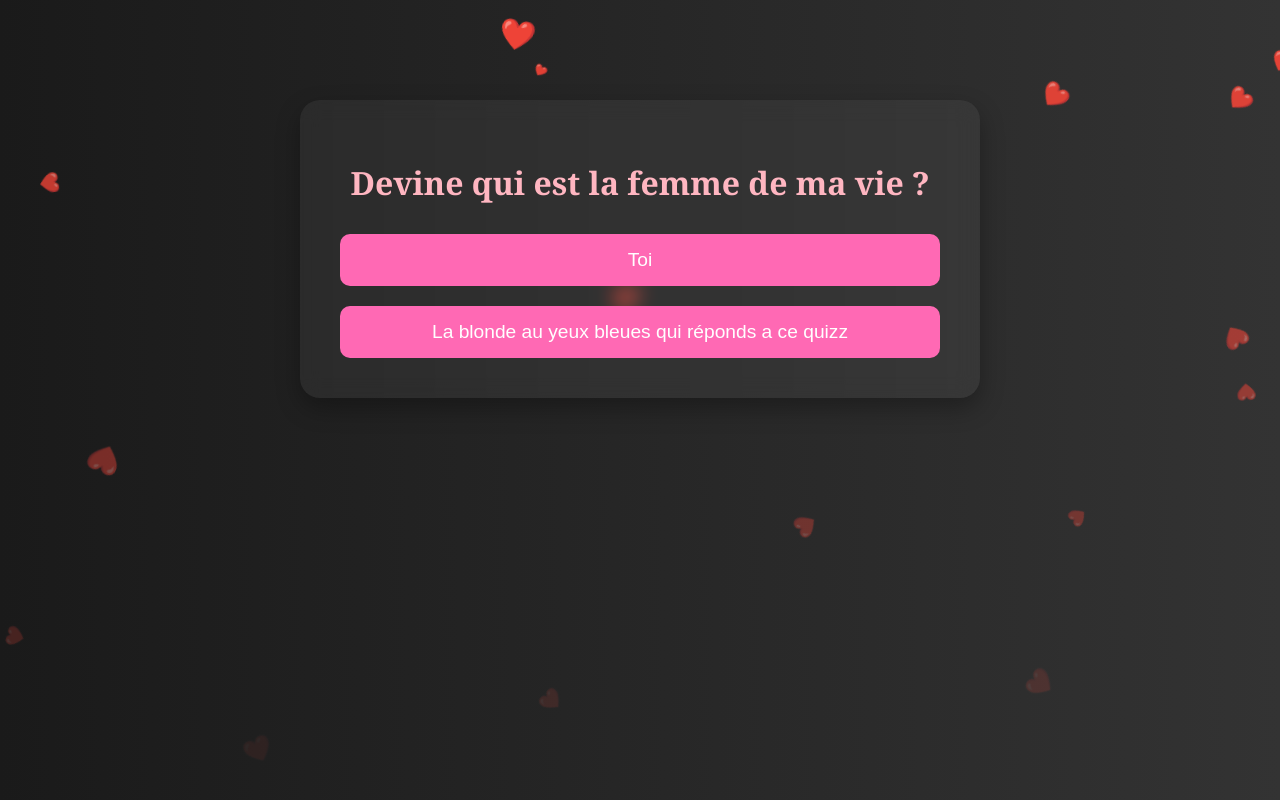
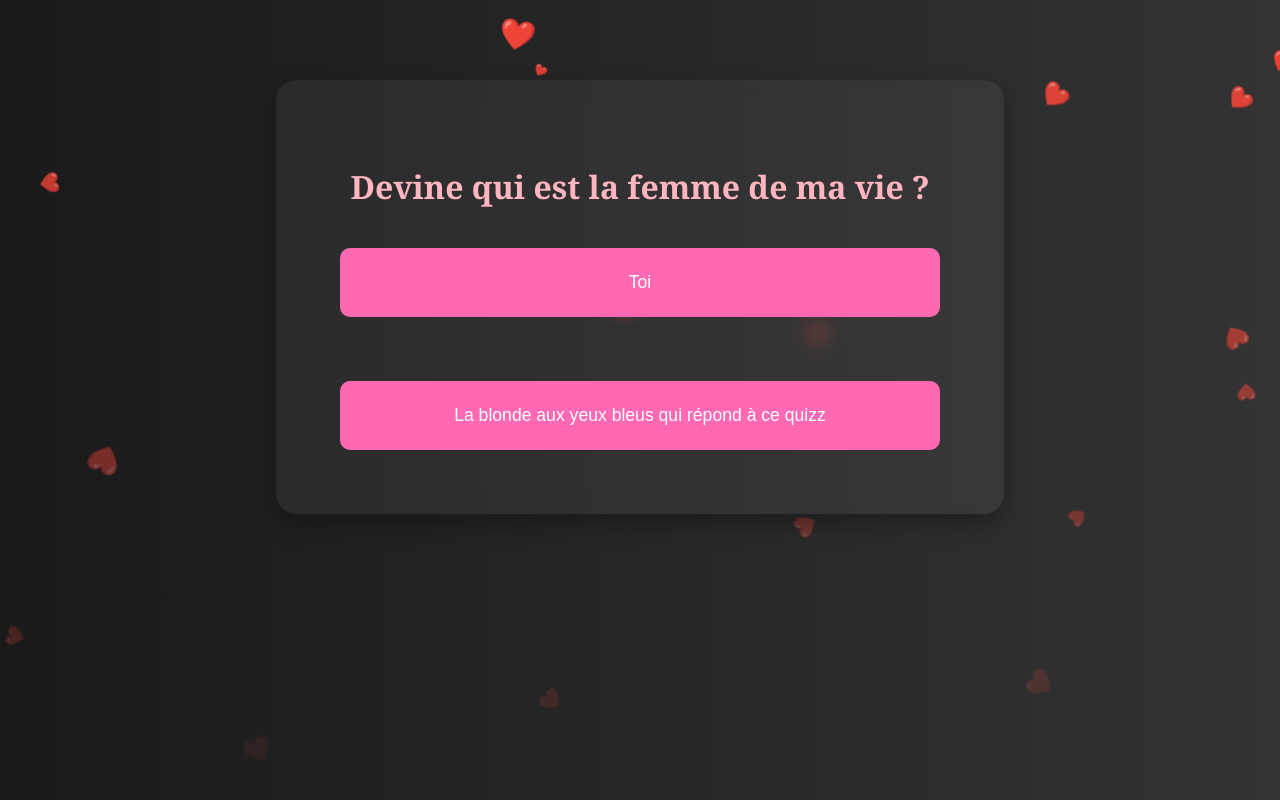
Before and after one commit to LilKatero/leM, a plain HTML site: page index.html in a window 1280 px wide. Both pictures are taken after a click on the button "Continuer". Drawn offline with Linux system fonts and the light colour scheme.

Commit message:
Update index.html

```diff
--- a/index.html
+++ b/index.html
@@ -2,6 +2,7 @@
 <html lang="fr">
 <head>
   <meta charset="UTF-8">
+  <meta name="viewport" content="width=device-width, initial-scale=1.0">
   <title>Petit quizz pour Morgane</title>
   <style>
     body {
@@ -10,7 +11,7 @@
       font-family: 'Georgia', serif;
       background: linear-gradient(to right, #1a1a1a, #333);
       color: #fce4ec;
-      overflow: hidden;
+      overflow-x: hidden;
     }
 
     .container {
@@ -18,30 +19,35 @@
       z-index: 10;
       background: rgba(255, 255, 255, 0.05);
       backdrop-filter: blur(10px);
-      padding: 40px;
+      padding: 5vw;
       border-radius: 20px;
       box-shadow: 0 10px 25px rgba(0,0,0,0.3);
       text-align: center;
       width: 90%;
       max-width: 600px;
-      margin: 100px auto;
+      margin: 10vh auto;
     }
 
     h1 {
-      font-size: 2em;
-      margin-bottom: 30px;
+      font-size: 6vw;
+      margin-bottom: 5vh;
       color: #ffb6c1;
+    }
+
+    p {
+      font-size: 4vw;
     }
 
     .choices {
       display: flex;
       flex-direction: column;
-      gap: 20px;
+      gap: 5vw;
+      margin-top: 4vh;
     }
 
     button {
-      padding: 15px 25px;
-      font-size: 1.2em;
+      padding: 3vh 2vw;
+      font-size: 4.5vw;
       border: none;
       border-radius: 10px;
       cursor: pointer;
@@ -55,7 +61,7 @@
     }
 
     .final {
-      font-size: 1.5em;
+      font-size: 4vw;
       color: #ff80ab;
       margin-top: 20px;
     }
@@ -74,6 +80,13 @@
         transform: translateY(100vh) rotate(360deg);
         opacity: 0;
       }
+    }
+
+    @media (min-width: 600px) {
+      h1 { font-size: 2em; }
+      p { font-size: 1.2em; }
+      button { font-size: 1.1em; }
+      .final { font-size: 1.3em; }
     }
   </style>
 </head>
@@ -95,7 +108,7 @@
     <h1 id="question">Devine qui est la femme de ma vie ?</h1>
     <div class="choices">
       <button onclick="nextStep()">Toi</button>
-      <button onclick="nextStep()">La blonde au yeux bleues qui réponds a ce quizz</button>
+      <button onclick="nextStep()">La blonde aux yeux bleus qui répond à ce quizz</button>
     </div>
   </div>
 
@@ -103,8 +116,8 @@
     const questions = [
       "Avec qui est-ce que je veux partager ma vie.. ?",
       "Qui me rend heureux rien qu'avec sa présence ?",
-      "Qui est la plus belle femme dans tout les univers existant ?",
-      "Qui est actuellement la personne qui me rends le plus heureux ?"
+      "Qui est la plus belle femme dans tous les univers existants ?",
+      "Qui est actuellement la personne qui me rend le plus heureux ?"
     ];
 
     const intro = document.getElementById('intro');
@@ -124,8 +137,8 @@
       } else {
         gameDiv.innerHTML = `
           <h1>Tu as deviné 💖</h1>
-          <p class="final">Oui si t'as pas compris je t'aime tu n'imagines pas a quel point.<br><br>
-          Je t’aime infiniment (même si je fais quelque conneries des fois je suis désolé).</p>
+          <p class="final">Oui si t'as pas compris je t'aime tu n'imagines pas à quel point.<br><br>
+          Je t’aime infiniment (même si je fais quelques conneries parfois, je suis désolé).</p>
           <button onclick="restart()">Rejouer 💫</button>
         `;
       }
@@ -135,7 +148,6 @@
       location.reload();
     }
 
-    // Cœurs qui tombent
     function createHeart() {
       const heart = document.createElement("div");
       heart.className = "heart";
```
